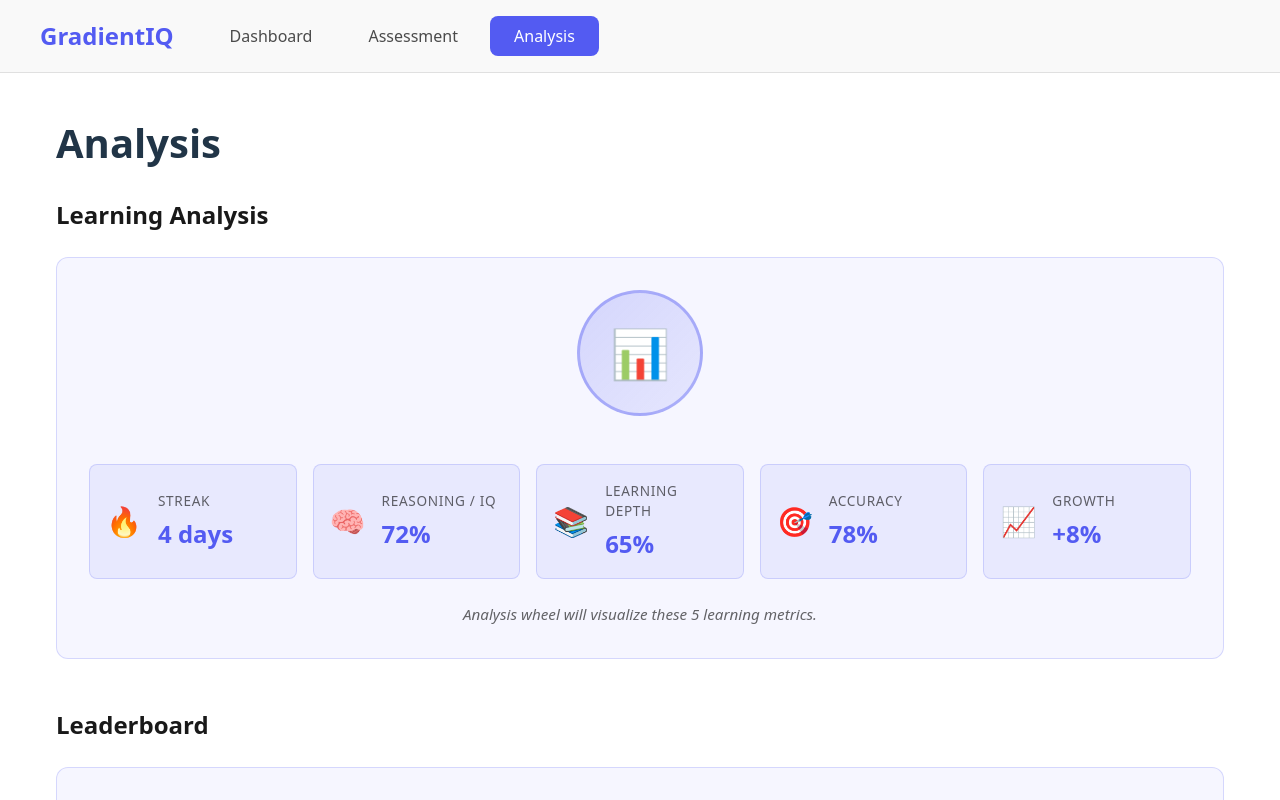
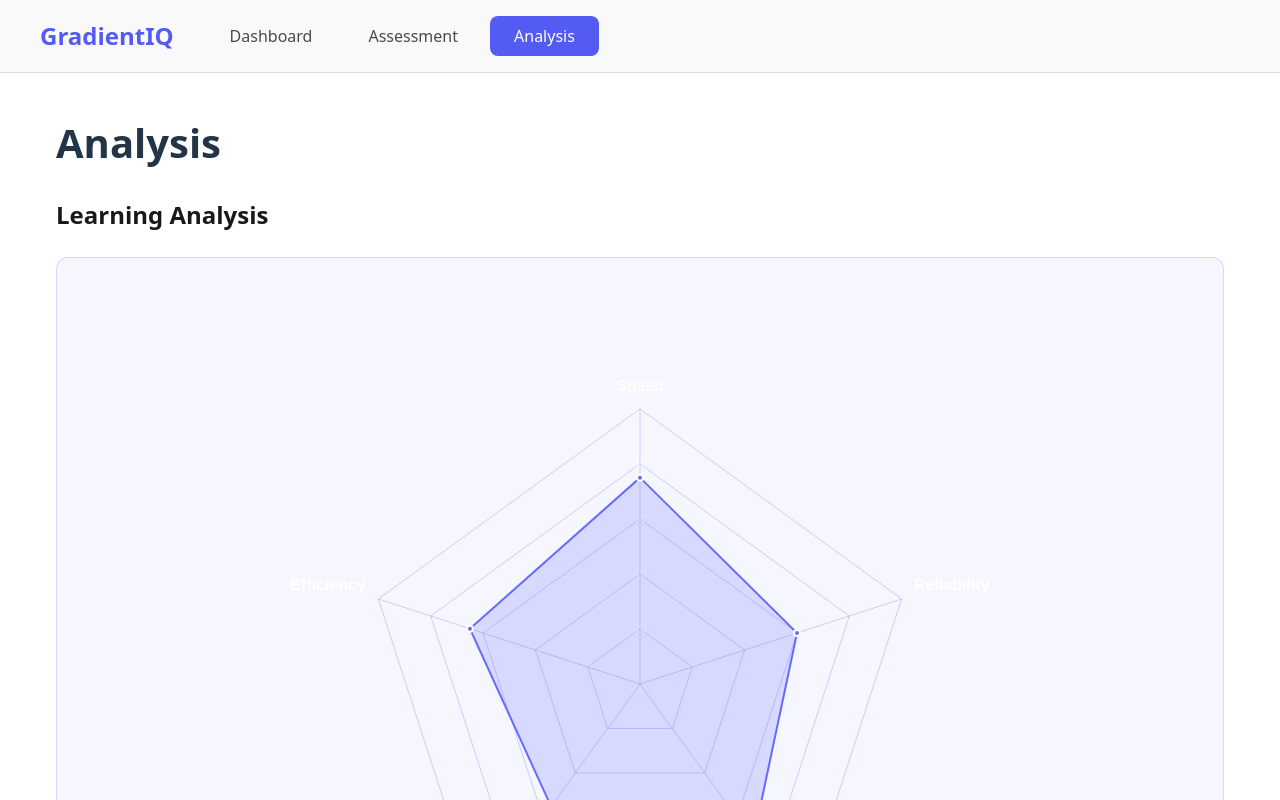
Before and after one commit to mithra-tejvarma/GradientIQ, a React (Vite) app: page /analysis in a window 1280 px wide. Shown: the top 800 px of the page. Built offline with nearby package versions, Linux system fonts and the light colour scheme.

Commit message:
Add radar chart to Learning Analysis section with Chart.js
Co-authored-by: mithra-tejvarma <166020675+mithra-tejvarma@users.noreply.github.com>

```diff
--- a/package.json
+++ b/package.json
@@ -10,7 +10,9 @@
     "preview": "vite preview"
   },
   "dependencies": {
+    "chart.js": "^4.5.1",
     "react": "^19.2.0",
+    "react-chartjs-2": "^5.3.1",
     "react-dom": "^19.2.0",
     "react-router-dom": "^7.13.0"
   },
--- a/src/pages/AnalysisPage.css
+++ b/src/pages/AnalysisPage.css
@@ -18,6 +18,14 @@
   border: 1px solid rgba(100, 108, 255, 0.2);
   border-radius: 12px;
   padding: 2rem;
+}
+
+.radar-chart-wrapper {
+  max-width: 700px;
+  width: 100%;
+  margin: 0 auto;
+  padding: 2rem;
+  min-height: 500px;
 }
 
 .analysis-wheel-placeholder {
--- a/src/pages/AnalysisPage.jsx
+++ b/src/pages/AnalysisPage.jsx
@@ -1,15 +1,95 @@
 import './Page.css';
 import './AnalysisPage.css';
+import {
+  Chart as ChartJS,
+  RadialLinearScale,
+  PointElement,
+  LineElement,
+  Filler,
+  Tooltip,
+  Legend
+} from 'chart.js';
+import { Radar } from 'react-chartjs-2';
+
+// Register Chart.js components
+ChartJS.register(
+  RadialLinearScale,
+  PointElement,
+  LineElement,
+  Filler,
+  Tooltip,
+  Legend
+);
 
 function AnalysisPage() {
-  // Mock data for the 5 learning metrics
-  const learningMetrics = [
-    { name: 'Streak', value: '4 days', icon: '🔥' },
-    { name: 'Reasoning / IQ', value: '72%', icon: '🧠' },
-    { name: 'Learning Depth', value: '65%', icon: '📚' },
-    { name: 'Accuracy', value: '78%', icon: '🎯' },
-    { name: 'Growth', value: '+8%', icon: '📈' }
-  ];
+  // Mock data for the radar chart - 5 metrics
+  const radarData = {
+    labels: ['Speed', 'Reliability', 'Comfort', 'Safety', 'Efficiency'],
+    datasets: [
+      {
+        label: 'Learning Metrics',
+        data: [75, 60, 70, 55, 65],
+        backgroundColor: 'rgba(100, 108, 255, 0.2)',
+        borderColor: 'rgba(100, 108, 255, 1)',
+        borderWidth: 2,
+        pointBackgroundColor: 'rgba(100, 108, 255, 1)',
+        pointBorderColor: '#fff',
+        pointHoverBackgroundColor: '#fff',
+        pointHoverBorderColor: 'rgba(100, 108, 255, 1)'
+      }
+    ]
+  };
+
+  const radarOptions = {
+    responsive: true,
+    maintainAspectRatio: true,
+    scales: {
+      r: {
+        beginAtZero: true,
+        max: 100,
+        ticks: {
+          stepSize: 20,
+          color: 'rgba(255, 255, 255, 0.6)',
+          backdropColor: 'transparent',
+          font: {
+            size: 12
+          }
+        },
+        grid: {
+          color: 'rgba(100, 108, 255, 0.3)'
+        },
+        pointLabels: {
+          color: 'rgba(255, 255, 255, 0.95)',
+          font: {
+            size: 16,
+            weight: '600'
+          }
+        },
+        angleLines: {
+          color: 'rgba(100, 108, 255, 0.3)'
+        }
+      }
+    },
+    plugins: {
+      legend: {
+        display: false
+      },
+      tooltip: {
+        backgroundColor: 'rgba(0, 0, 0, 0.8)',
+        titleColor: 'rgba(255, 255, 255, 0.9)',
+        bodyColor: 'rgba(255, 255, 255, 0.9)',
+        borderColor: 'rgba(100, 108, 255, 0.5)',
+        borderWidth: 1,
+        padding: 12,
+        displayColors: false,
+        callbacks: {
+          label: function(context) {
+            return context.parsed.r + ' / 100';
+          }
+        }
+      }
+    }
+  };
 
   // Mock data for leaderboard
   const leaderboardData = [
@@ -26,25 +106,9 @@ function AnalysisPage() {
       <section className="analysis-section">
         <h2 className="section-heading">Learning Analysis</h2>
         <div className="analysis-wheel-container">
-          <div className="analysis-wheel-placeholder">
-            <div className="wheel-center">
-              <span className="wheel-icon">📊</span>
-            </div>
-            <div className="metrics-list">
-              {learningMetrics.map((metric) => (
-                <div key={metric.name} className="metric-item">
-                  <span className="metric-icon">{metric.icon}</span>
-                  <div className="metric-content">
-                    <div className="metric-name">{metric.name}</div>
-                    <div className="metric-value">{metric.value}</div>
-                  </div>
-                </div>
-              ))}
-            </div>
+          <div className="radar-chart-wrapper">
+            <Radar data={radarData} options={radarOptions} />
           </div>
-          <p className="wheel-description">
-            Analysis wheel will visualize these 5 learning metrics.
-          </p>
         </div>
       </section>
 
```
Also changed, not shown: 1 other file (tests, documents, lock files or other folders).
